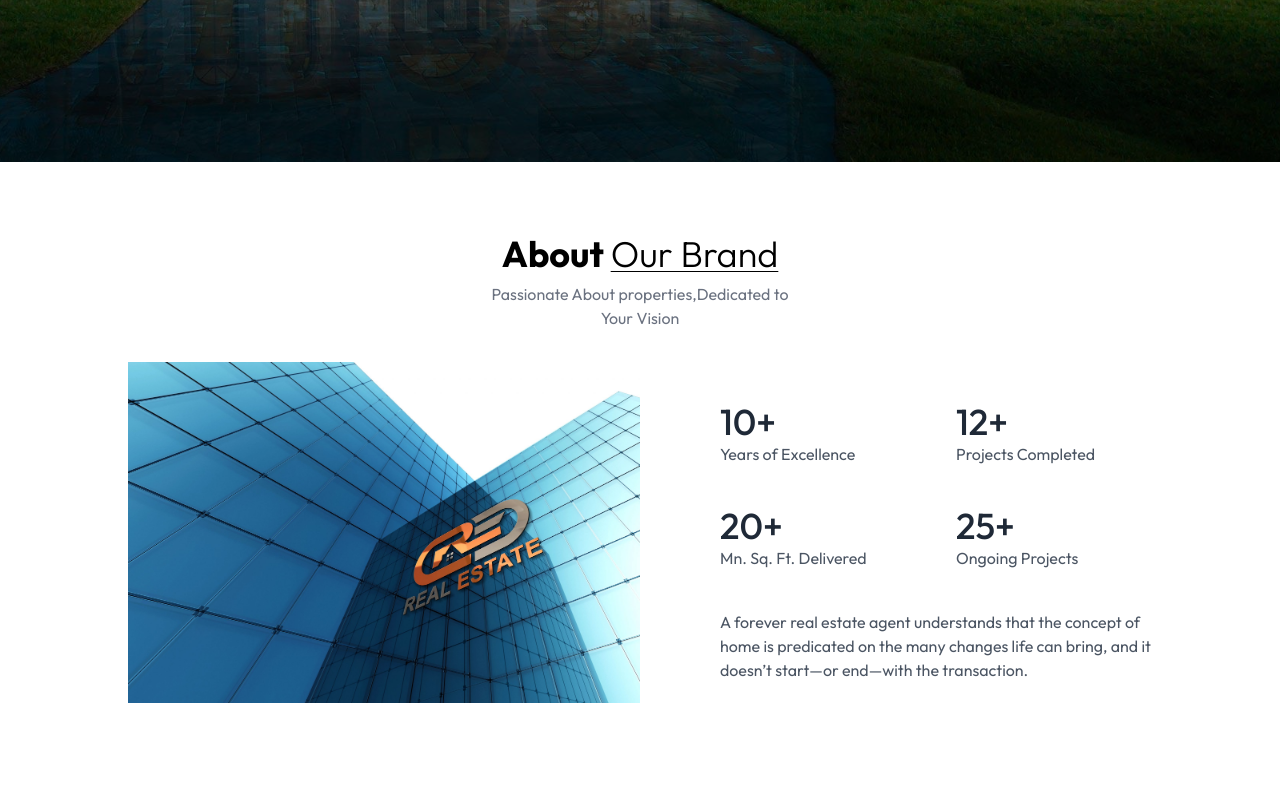
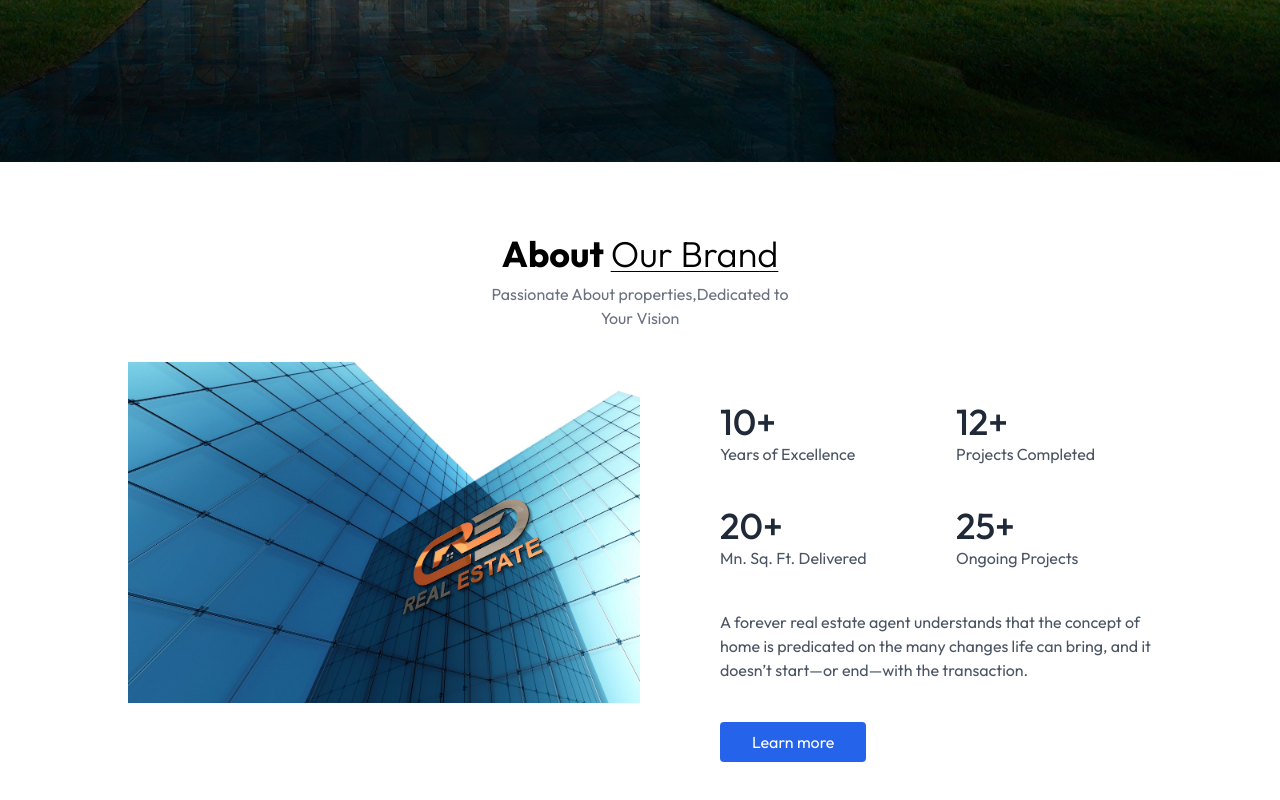
Before and after one commit to Divyadharshana5/Real_Estate, a React (Vite) app in the folder Real_estate/: page / in a window 1280 px wide. Shown: the part 638-1438 px from the top of the page. Before the commit the page ends 1416 px from the top, so only its background shows below. Built offline with nearby package versions, Linux system fonts and the light colour scheme.

Commit message:
updated About.jsx

```diff
--- a/Real_estate/src/Components/About.jsx
+++ b/Real_estate/src/Components/About.jsx
@@ -49,6 +49,9 @@
             predicated on the many changes life can bring, and it doesn’t
             start—or end—with the transaction.
           </p>
+          <button className="bg-blue-600 text-white px-8 py-2 rounded">
+            Learn more
+          </button>
         </div>
       </div>
     </div>
```
